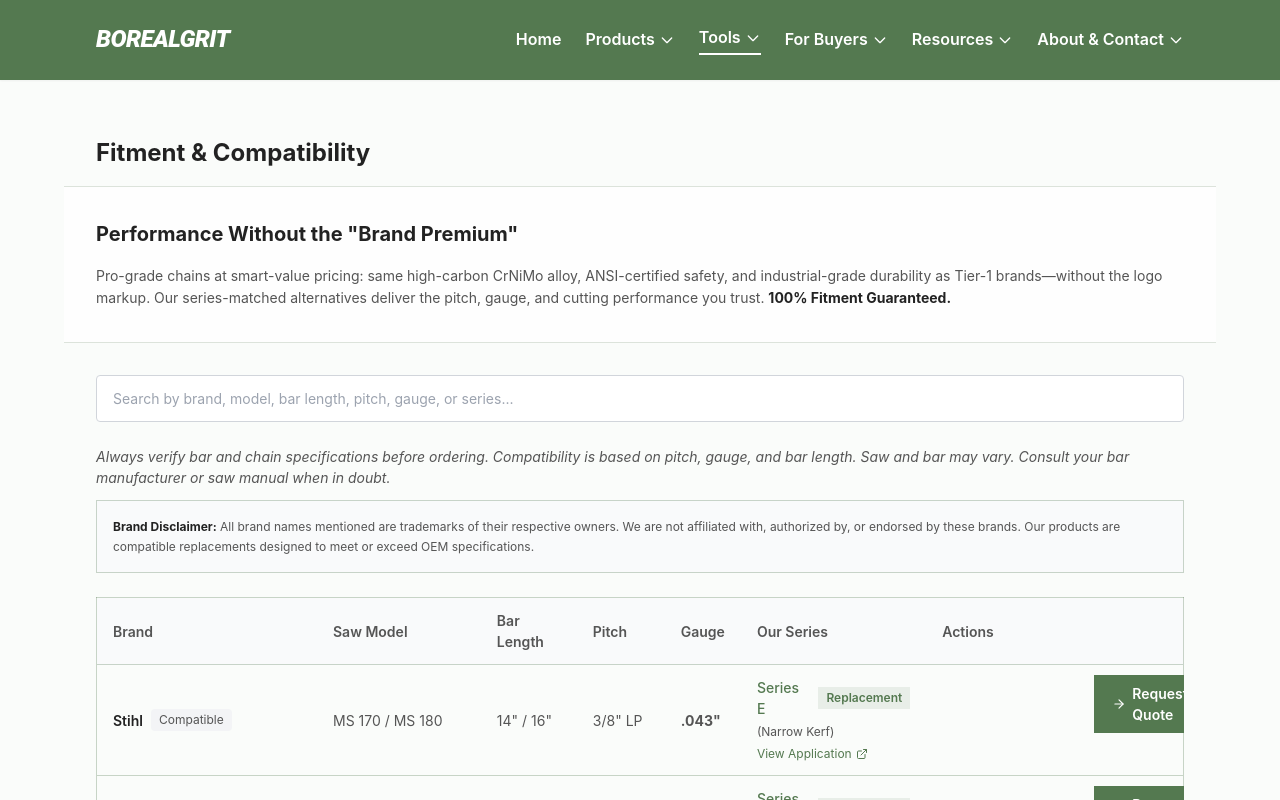
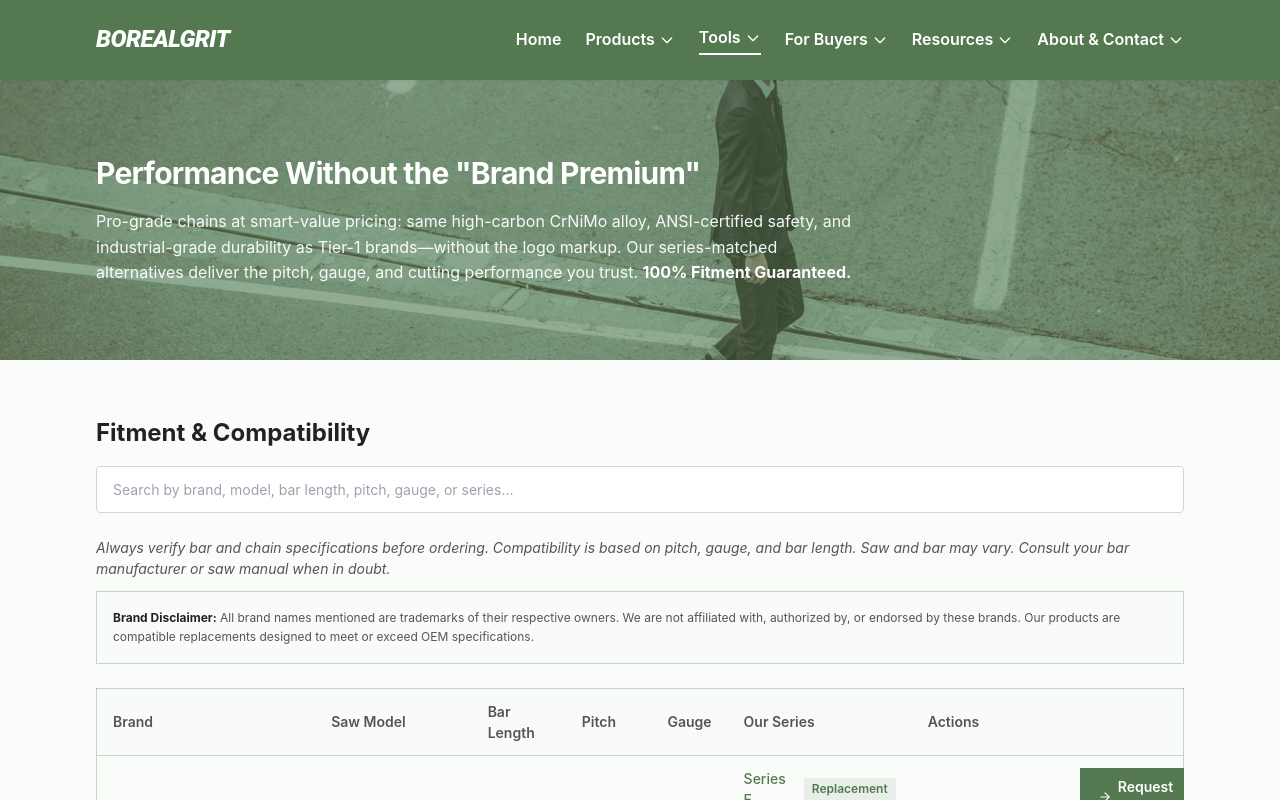
Before and after one commit to LoganOYoung/chainsaw-chain-supplier-borealgrit, a Next.js app: page /fitment-finder in a window 1280 px wide. Shown: the top 800 px of the page. Built offline with nearby package versions, Linux system fonts and the light colour scheme.

Commit message:
fitment: full-bleed semi-transparent banner (like homepage), desktop Request Quote column fix

```diff
--- a/app/fitment-finder/page.tsx
+++ b/app/fitment-finder/page.tsx
@@ -145,21 +145,32 @@ export default function FitmentFinderPage() {
   return (
     <>
       <Navigation />
-      <main className="max-w-6xl mx-auto px-4 sm:px-6 lg:px-8 py-8 md:py-14 pl-[max(1rem,env(safe-area-inset-left))] pr-[max(1rem,env(safe-area-inset-right))] overflow-x-hidden sm:overflow-visible">
-        <h1 className="text-xl sm:text-2xl font-bold text-text-main mb-4">Fitment & Compatibility</h1>
-
-        {/* Performance Without the Brand Premium — semi-transparent banner (full width of content area, no overflow) */}
-        <section
-          id="fitment-guarantee"
-          className="-mx-4 sm:-mx-6 lg:-mx-8 mb-8 py-6 sm:py-8 px-4 sm:px-6 lg:px-8 bg-white/85 border-y border-forest-brand/20"
-        >
-          <div className="max-w-6xl mx-auto">
-            <h2 className="text-lg sm:text-xl font-bold text-text-main mb-4">Performance Without the &quot;Brand Premium&quot;</h2>
-            <p className="text-text-body text-sm leading-relaxed">
-              Pro-grade chains at smart-value pricing: same high-carbon CrNiMo alloy, ANSI-certified safety, and industrial-grade durability as Tier-1 brands—without the logo markup. Our series-matched alternatives deliver the pitch, gauge, and cutting performance you trust. <strong className="text-text-main">100% Fitment Guaranteed.</strong>
+      <main>
+        {/* Full-bleed semi-transparent banner (same style as homepage hero) */}
+        <section id="fitment-guarantee" className="relative w-full min-h-[240px] md:min-h-[280px] flex flex-col justify-center py-12 md:py-16 overflow-hidden">
+          <div className="absolute inset-0">
+            <Image
+              src="/images/contact-banner.jpg"
+              alt=""
+              fill
+              className="object-cover"
+              sizes="100vw"
+            />
+            <div className="absolute inset-0 bg-forest-brand/60" aria-hidden />
+          </div>
+          <div className="relative z-10 max-w-6xl mx-auto px-4 sm:px-6 lg:px-8 w-full pl-[max(1rem,env(safe-area-inset-left))] pr-[max(1rem,env(safe-area-inset-right))]">
+            <h2 className="text-xl sm:text-2xl md:text-3xl font-bold text-white mb-3 md:mb-4 tracking-tight">
+              Performance Without the &quot;Brand Premium&quot;
+            </h2>
+            <p className="text-white/95 text-sm sm:text-base max-w-3xl leading-relaxed">
+              Pro-grade chains at smart-value pricing: same high-carbon CrNiMo alloy, ANSI-certified safety, and industrial-grade durability as Tier-1 brands—without the logo markup. Our series-matched alternatives deliver the pitch, gauge, and cutting performance you trust.{' '}
+              <strong className="text-white">100% Fitment Guaranteed.</strong>
             </p>
           </div>
         </section>
+
+        <div className="max-w-6xl mx-auto px-4 sm:px-6 lg:px-8 py-8 md:py-14 pl-[max(1rem,env(safe-area-inset-left))] pr-[max(1rem,env(safe-area-inset-right))] overflow-x-hidden sm:overflow-visible">
+          <h1 className="text-xl sm:text-2xl font-bold text-text-main mb-4">Fitment & Compatibility</h1>
 
         {/* Search Box */}
         <div className="mb-4 sm:mb-6">
@@ -195,7 +206,7 @@ export default function FitmentFinderPage() {
                 <th className="text-left px-4 py-3 font-semibold">Pitch</th>
                 <th className="text-left px-4 py-3 font-semibold">Gauge</th>
                 <th className="text-left px-4 py-3 font-semibold">Our Series</th>
-                <th className="text-left px-4 py-3 font-semibold">Actions</th>
+                <th className="text-left px-4 py-3 font-semibold min-w-[180px]">Actions</th>
               </tr>
             </thead>
             <tbody>
@@ -668,6 +679,7 @@ export default function FitmentFinderPage() {
             </div>
           </div>
         </section>
+        </div>
       </main>
       <Footer />
     </>
--- a/app/globals.css
+++ b/app/globals.css
@@ -255,10 +255,13 @@ body {
     display: grid !important;
     grid-template-columns: minmax(4.25rem, auto) minmax(0, 1fr);
     gap: 0 0.5rem;
-    align-items: flex-start;
-    padding-top: 0.6rem;
-    padding-bottom: 0.6rem;
+    align-items: center;
+    padding-top: 0.75rem;
+    padding-bottom: 0.75rem;
+    padding-left: 1rem;
+    padding-right: 1rem;
     text-align: left;
+    min-width: 180px;
   }
   .fitment-compat-table td.fitment-actions-cell::before {
     content: "";
@@ -268,6 +271,8 @@ body {
     display: grid;
     grid-template-columns: minmax(4.25rem, auto) minmax(0, 1fr);
     gap: 0 0.5rem;
+    align-items: center;
+    min-width: 0;
   }
   .fitment-compat-table td.fitment-actions-cell .fitment-actions-grid-spacer {
     display: block;
@@ -277,9 +282,11 @@ body {
     grid-column: 2;
     justify-self: start;
     width: auto;
+    min-width: 140px;
     max-width: 240px;
     margin: 0;
     display: inline-flex;
+    flex-shrink: 0;
   }
 }
 
```
